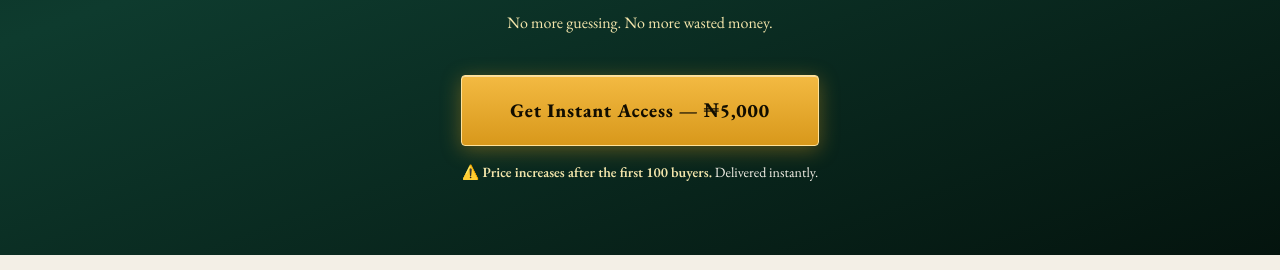
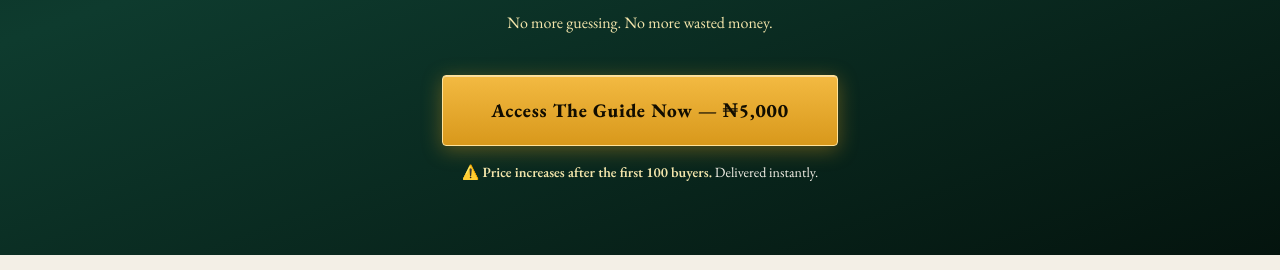
Before and after one commit to CAN-ENTERPRISE1/chimere-perfume-landing-page, a plain HTML site: page index.html in a window 1280 px wide. Shown: the part 682-952 px from the top of the page. Drawn offline with nearby package versions, Linux system fonts and the light colour scheme.

Commit message:
Update landing page CTA

```diff
--- a/index.html
+++ b/index.html
@@ -567,7 +567,7 @@
     <h1>Smell Expensive. Without Paying Expensive Prices.</h1>
     <p class="hero-sub">Discover affordable perfumes that smell luxurious, last longer in Nigerian weather, and make you unforgettable wherever you go.</p>
     <p class="hero-sub2">No more guessing. No more wasted money.</p>
-   <a href="https://nestuge.com/can-enterprise" class="cta-primary" onclick="fbq('track', 'Lead');">Get Instant Access — ₦5,000</a>
+   <a href="https://nestuge.com/can-enterprise" class="cta-primary" onclick="fbq('track', 'Lead');">Access The Guide Now — ₦5,000</a>
     <p class="cta-note"><span>⚠️ Price increases after the first 100 buyers.</span> Delivered instantly.</p>
   </div>
 </section>
@@ -610,7 +610,7 @@
     <p class="problem-intro" style="margin-bottom:28px; text-align:center;">No confusion. No trial and error.</p>
     <div class="testimonial-pull">"Now I spend under ₦25,000 and people ask me what I'm wearing."</div>
     <div class="solution-cta">
-      <a href="https://nestuge.com/can-enterprise" class="cta-primary" onclick="fbq('track', 'Lead');">Get Instant Access — ₦5,000</a>
+      <a href="https://nestuge.com/can-enterprise" class="cta-primary" onclick="fbq('track', 'Lead');">Access The Guide Now — ₦5,000</a>
     </div>
   </div>
 </section>
@@ -816,7 +816,7 @@
       <div class="price-total"><span>Total Value</span><span>₦22,000</span></div>
       <div class="price-was">Normal Price: ₦20,000</div>
       <div class="price-now"><small>₦</small>5,000</div>
-      <a href="https://nestuge.com/can-enterprise" class="cta-primary" onclick="fbq('track', 'Lead');">Get Instant Access — ₦5,000</a>
+      <a href="https://nestuge.com/can-enterprise" class="cta-primary" onclick="fbq('track', 'Lead');">Access The Guide Now — ₦5,000</a>
       <p class="cta-notes">⚡ Delivered instantly. No waiting. No shipping.<br/><span>⚠️ Price increases after first 100 buyers.</span></p>
     </div>
     <div class="guarantee-box">
@@ -867,7 +867,7 @@
     <h2>Think about how much you've already spent on perfumes that didn't last…</h2>
     <p class="big">₦10,000… ₦15,000… even more.<br/>Now imagine continuing that for the next few months.<br/><strong>That's easily tens of thousands wasted.</strong></p>
     <p class="big">This guide costs just <strong>₦5,000</strong>.<br/>One small decision that can save you money for years.</p>
-    <a href="https://nestuge.com/can-enterprise" class="cta-primary" onclick="fbq('track', 'Lead');">Get Instant Access — ₦5,000</a>
+    <a href="https://nestuge.com/can-enterprise" class="cta-primary" onclick="fbq('track', 'Lead');">Access The Guide Now — ₦5,000</a>
     <p class="cta-sub">Delivered instantly. 100% money-back guarantee. Zero risk.</p>
   </div>
 </section>
```
